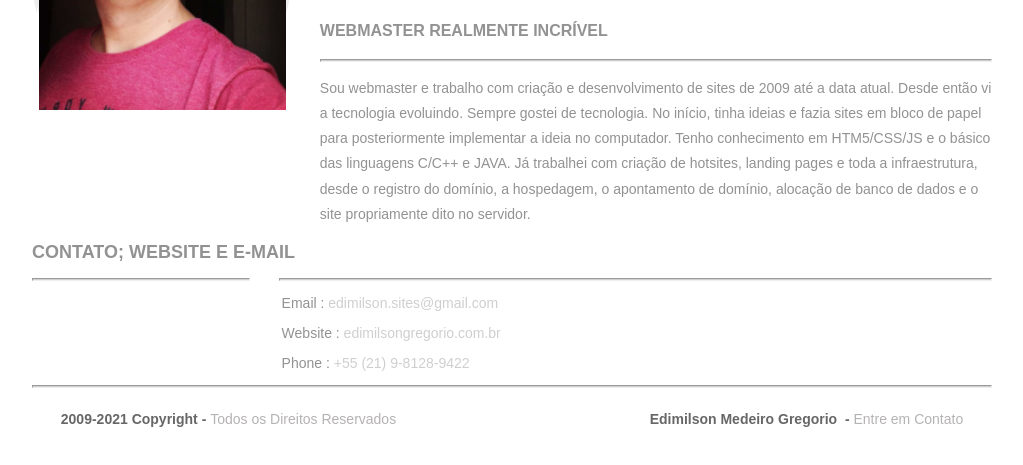
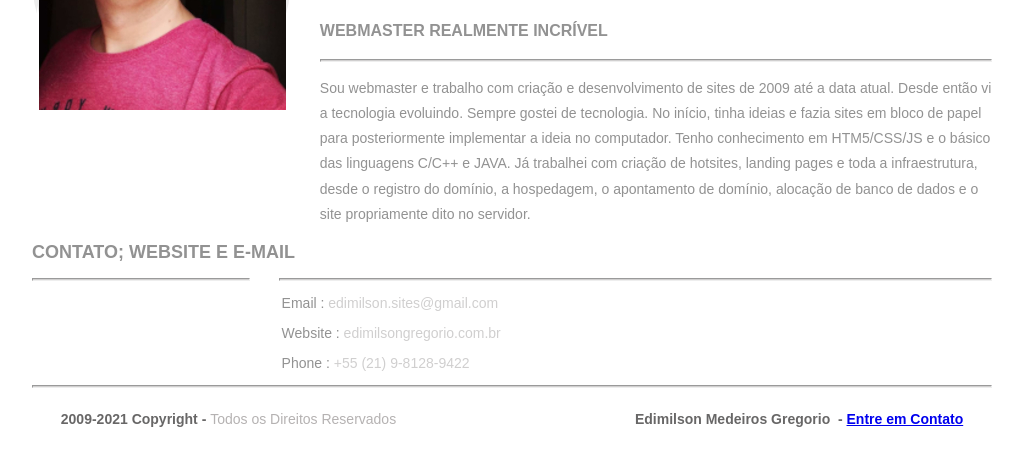
Before and after one commit to edimilsongregorio/edimilsongregorio.github.io, a plain HTML site: page index.html in a window 1280 px wide. Shown: the part 159-624 px from the top of the page, without its empty margins (128-1151 px from the left). Drawn offline with Linux system fonts and the light colour scheme.

Commit message:
Add files via upload

```diff
--- a/index.html
+++ b/index.html
@@ -46,7 +46,8 @@
 <footer>
   <hr>
   <p class="footerDisclaimer">2009-2021 Copyright - <span>Todos os Direitos Reservados</span></p>
-  <p class="footerNote">Edimilson Medeiro Gregorio&nbsp; - <span>Entre em Contato</span></p>
+  <p class="footerNote">Edimilson Medeiros Gregorio&nbsp; - <!-- Replace name@website.com with your email address -->
+<a href="mailto:edimilson.sites@gmail.com">Entre em Contato</a></p>
 
 
 </footer>
```
